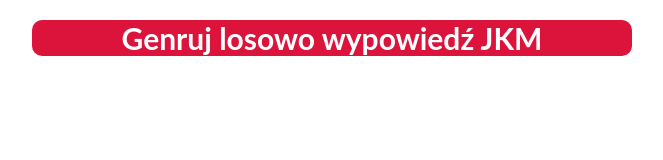
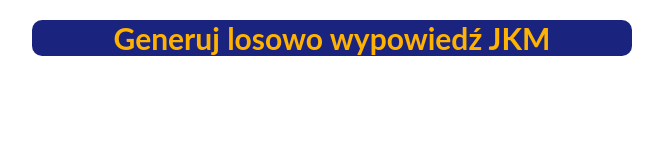
Before and after one commit to yonarsky/random-jkm, a plain HTML site: page index.html in a window 1280 px wide. Shown: the whole page, without its empty margins (308-971 px from the left). Drawn offline with Linux system fonts and the light colour scheme.

Commit message:
poprawa stylowania

```diff
--- a/index.html
+++ b/index.html
@@ -9,7 +9,7 @@
 </head>
 
 <body>
-    <button id="button">Genruj losowo wypowiedź JKM</button>
+    <button id="button">Generuj losowo wypowiedź JKM</button>
     <div id="blok"></div>
 
     <script src="jkm.js"></script>
--- a/style.css
+++ b/style.css
@@ -6,8 +6,8 @@
 button {
     margin:  20px auto;
     padding: 50 px;
-    background-color: crimson;
-    color: white;
+    background-color: #1a237e;
+    color: #ffb300;
     border: none;
     display: block;
     width: 600px;
@@ -16,7 +16,7 @@ button {
     font-weight: bold;
 }
 button:hover {
-    background-color: cornflowerblue;
+    background-color: #000051;
     cursor: pointer;
 }
 div {
```
